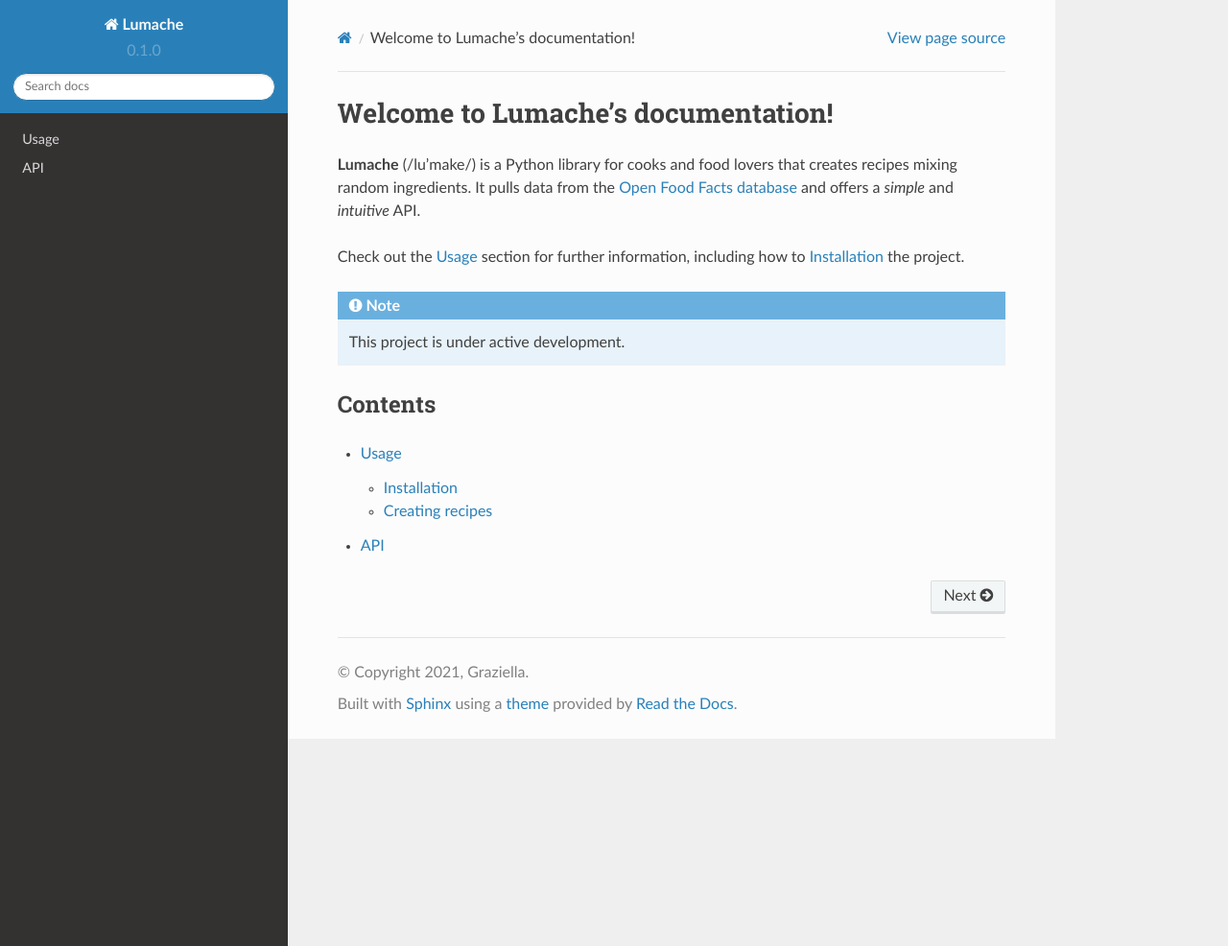
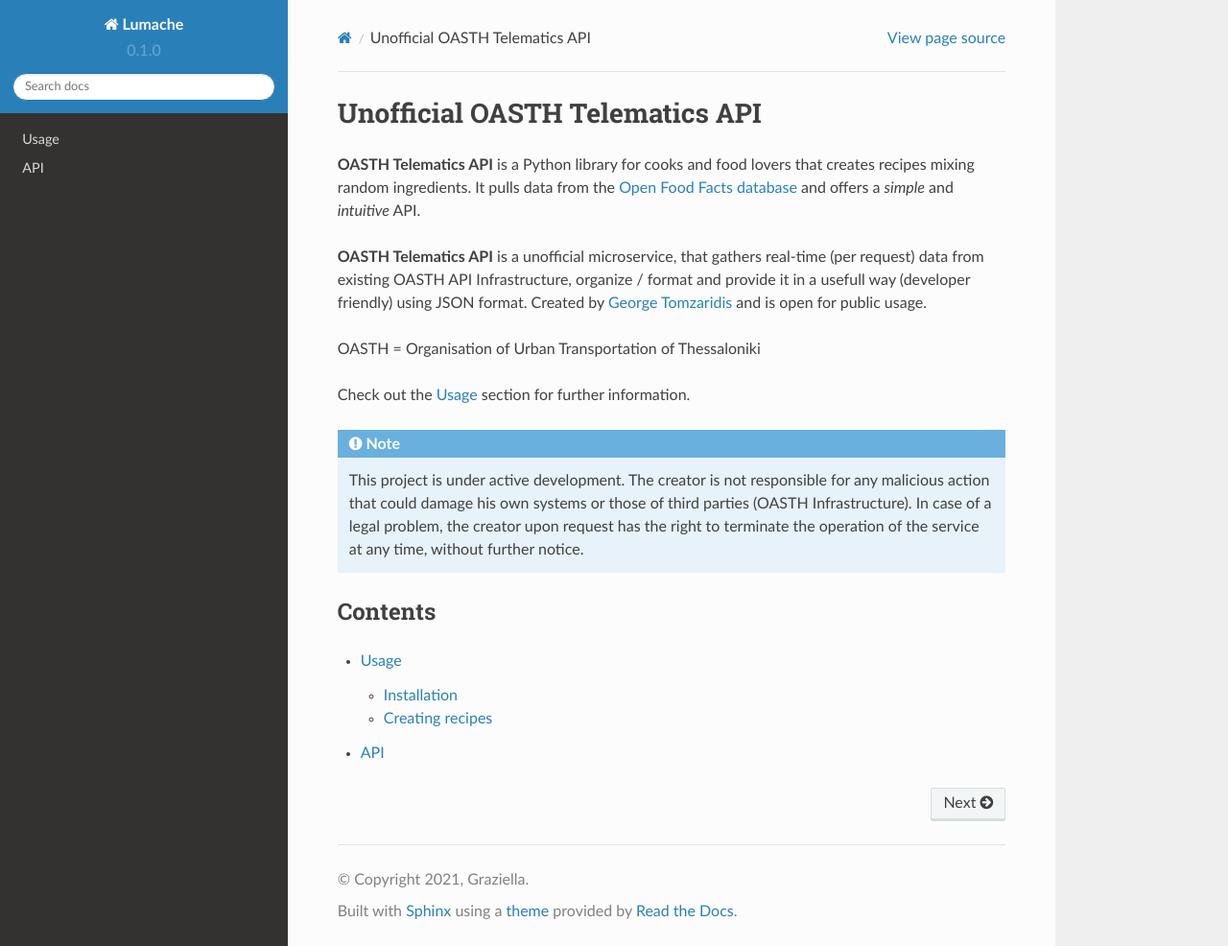
Before and after one commit to georgetomzaridis/oasth-telematics-api-documentation, a Sphinx documentation site: the page built from docs/source/index.rst, in a window 1280 px wide and 986 px high. Shown: the whole window at 96% size. Built offline with Sphinx 7.4.7 and the Read the Docs theme 2.0.0, drawn with Linux system fonts in a browser that asks for light colours.

Commit message:
Update index.rst

```diff
--- a/docs/source/index.rst
+++ b/docs/source/index.rst
@@ -1,17 +1,22 @@
-Welcome to Lumache's documentation!
+Unofficial OASTH Telematics API
 ===================================
 
-**Lumache** (/lu'make/) is a Python library for cooks and food lovers
+**OASTH Telematics API** is a Python library for cooks and food lovers
 that creates recipes mixing random ingredients.
 It pulls data from the `Open Food Facts database <https://world.openfoodfacts.org/>`_
 and offers a *simple* and *intuitive* API.
 
-Check out the :doc:`usage` section for further information, including
-how to :ref:`installation` the project.
+**OASTH Telematics API** is a unofficial microservice, that gathers real-time (per request) data from existing OASTH
+API Infrastructure, organize / format and provide it in a usefull way (developer friendly) using JSON format.
+Created by `George Tomzaridis <https://georgetomzaridis.eu/>`_ and is open for public usage.
+
+OASTH = Organisation of Urban Transportation of Thessaloniki
+
+Check out the :doc:`usage` section for further information.
 
 .. note::
 
-   This project is under active development.
+   This project is under active development. The creator is not responsible for any malicious action that could damage his own systems or those of third parties (OASTH Infrastructure). In case of a legal problem, the creator upon request has the right to terminate the operation of the service at any time, without further notice.
 
 Contents
 --------
```
